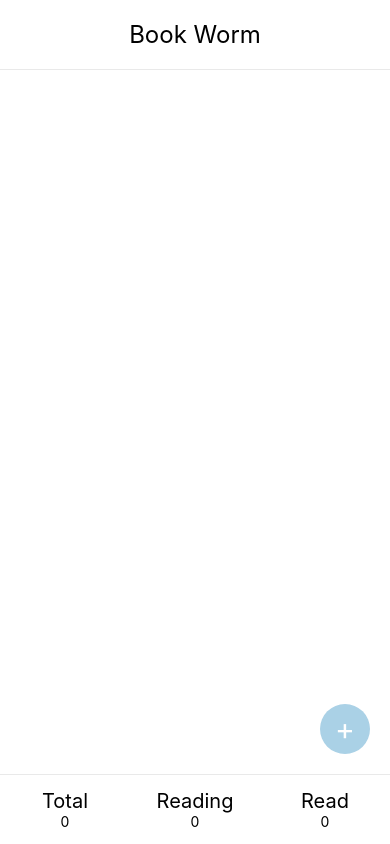
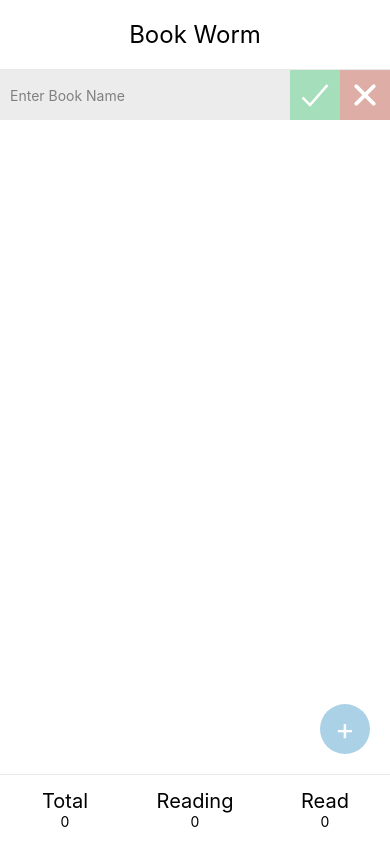
Before and after one commit to Code4Blessings/rn-bookworm, a React Native app: screen / in a window 390 px wide. Built offline with nearby package versions, Linux system fonts and the light colour scheme.

Commit message:
Added text input to page

```diff
--- a/App.js
+++ b/App.js
@@ -1,5 +1,7 @@
 import React, { useState } from 'react';
 import { StyleSheet, Text, View, SafeAreaView, TouchableOpacity, TextInput} from 'react-native';
+import {Ionicons} from '@expo/vector-icons';
+
 import BookCount from './components/BookCount';
 
 export default function App() {
@@ -15,7 +17,21 @@ export default function App() {
       </View>
       <View style={styles.header}>
         <View style={styles.textInput}>
-          <TextInput style={styles.textInputField} />
+          <TextInput
+            style={styles.textInputField}
+            placeholder='Enter Book Name'
+            placeholderTextColor='grey'
+          />
+          <TouchableOpacity>
+            <View style={styles.checkBox}>
+              <Ionicons name='ios-checkmark' color='white' size={40} />
+            </View>
+          </TouchableOpacity>
+          <TouchableOpacity>
+            <View style={[styles.checkBox, {backgroundColor: '#deada5'}]}>
+              <Ionicons name='ios-close' color='white' size={40} />
+            </View>
+          </TouchableOpacity>
         </View>
         <TouchableOpacity style={styles.buttonPosition}>
           <View style={styles.bookImage}>
@@ -24,7 +40,7 @@ export default function App() {
         </TouchableOpacity>
       </View>
       <View style={styles.borderTop}>
-      <BookCount title='Total' count={totalCount} />
+       <BookCount title='Total' count={totalCount} />
        <BookCount title='Reading' count={readingCount}/>
        <BookCount title='Read' count={readCount} />
       </View>
@@ -58,9 +74,19 @@ const styles = StyleSheet.create({
  },
  textInput: {
    height: 50,
+   flexDirection: 'row'
  },
  textInputField: {
-
+   flex: 1,
+   backgroundColor: '#ececec',
+   paddingLeft: 10
+ },
+ checkBox: {
+   width: 50,
+   height: 50,
+   backgroundColor: '#a5deba',
+   alignItems: 'center',
+   justifyContent: 'center'
  },
  bookImage: {
    width: 50,
```
